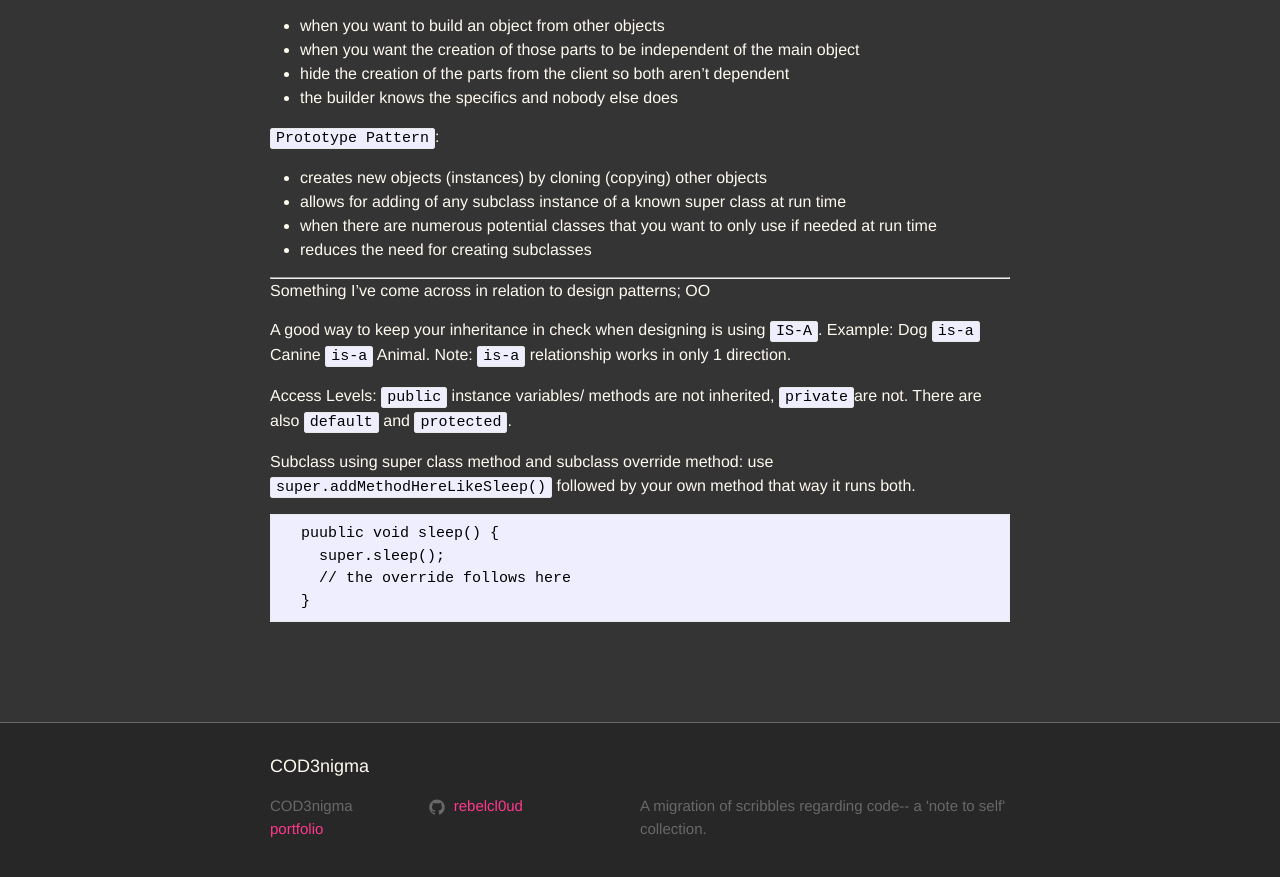
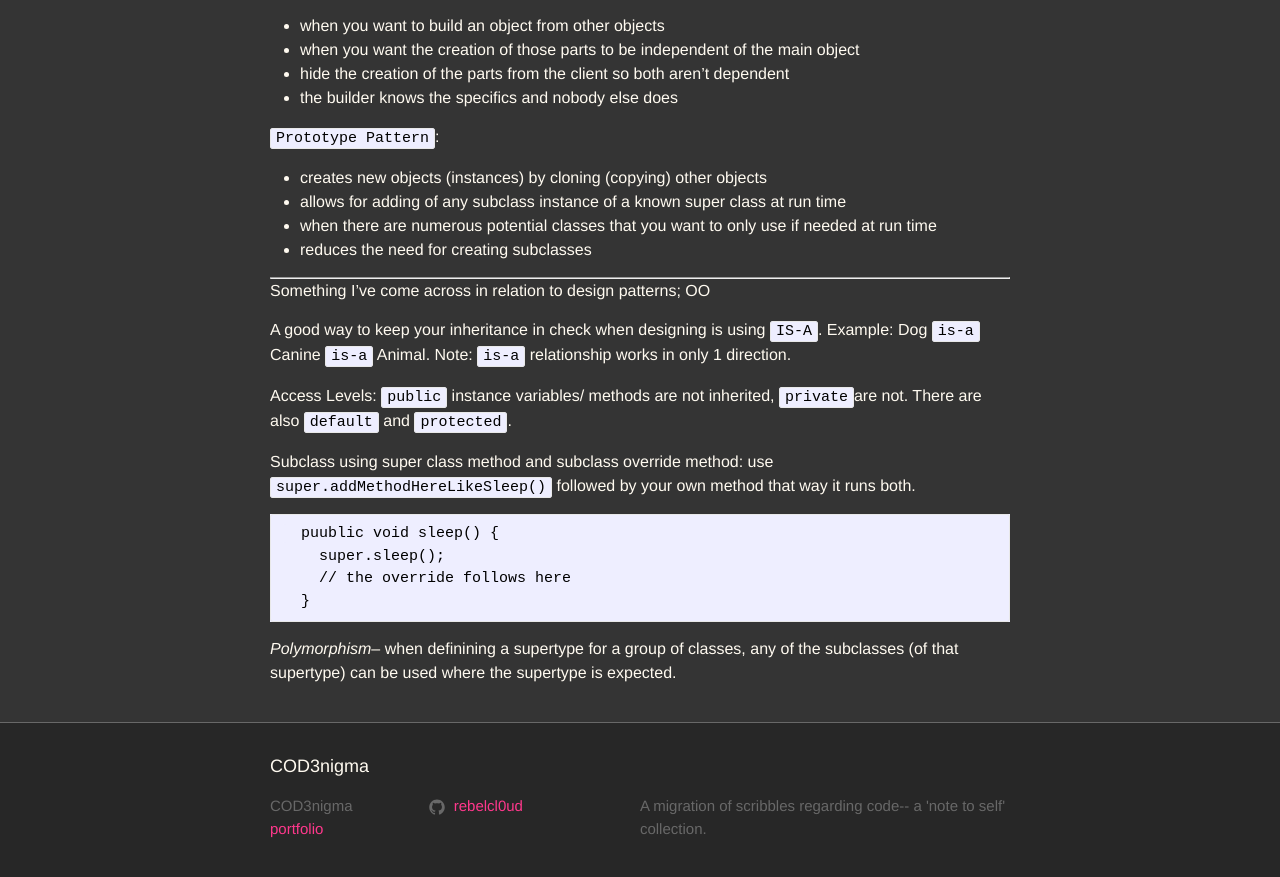
Before and after one commit to rebelcl0ud/blog, a Jekyll site: the page built from _posts/2019-03-17-[64]-design-patterns.markdown, in a window 1280 px wide and 900 px high, scrolled down 913 px. Shown: the top 877 px of the window. Built offline with Jekyll 4.4.1, drawn with Linux system fonts in a browser that asks for light colours; before the commit the page ends 1750 px from its top, so only the background shows below that.

Commit message:
update: polymorphism

````diff
--- a/_posts/2019-03-17-[64]-design-patterns.markdown
+++ b/_posts/2019-03-17-[64]-design-patterns.markdown
@@ -54,3 +54,5 @@ I tend to forget things so I figure throwing a little post up with main pointers
     // the override follows here
   }
   ```
+
+  *Polymorphism*-- when definining a supertype for a group of classes, any of the subclasses (of that supertype) can be used where the supertype is expected.
````
